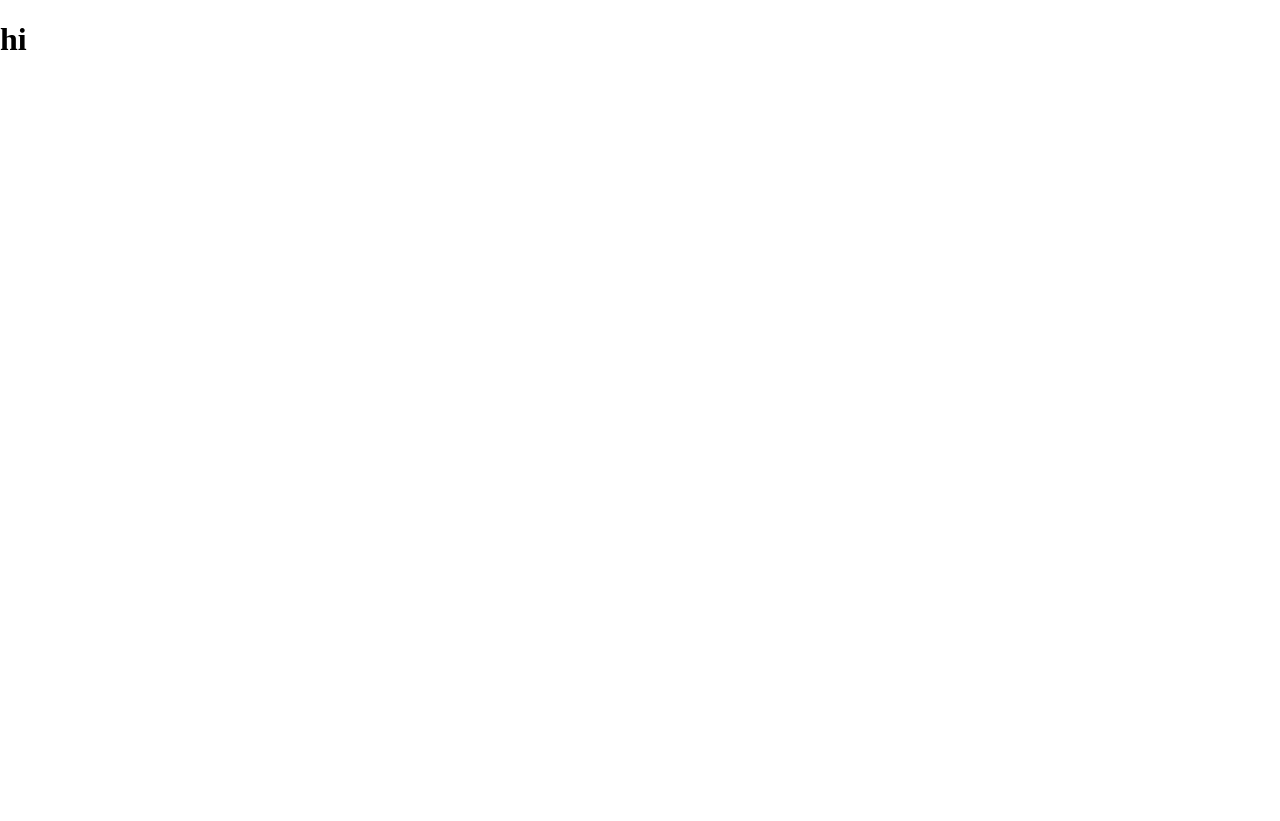
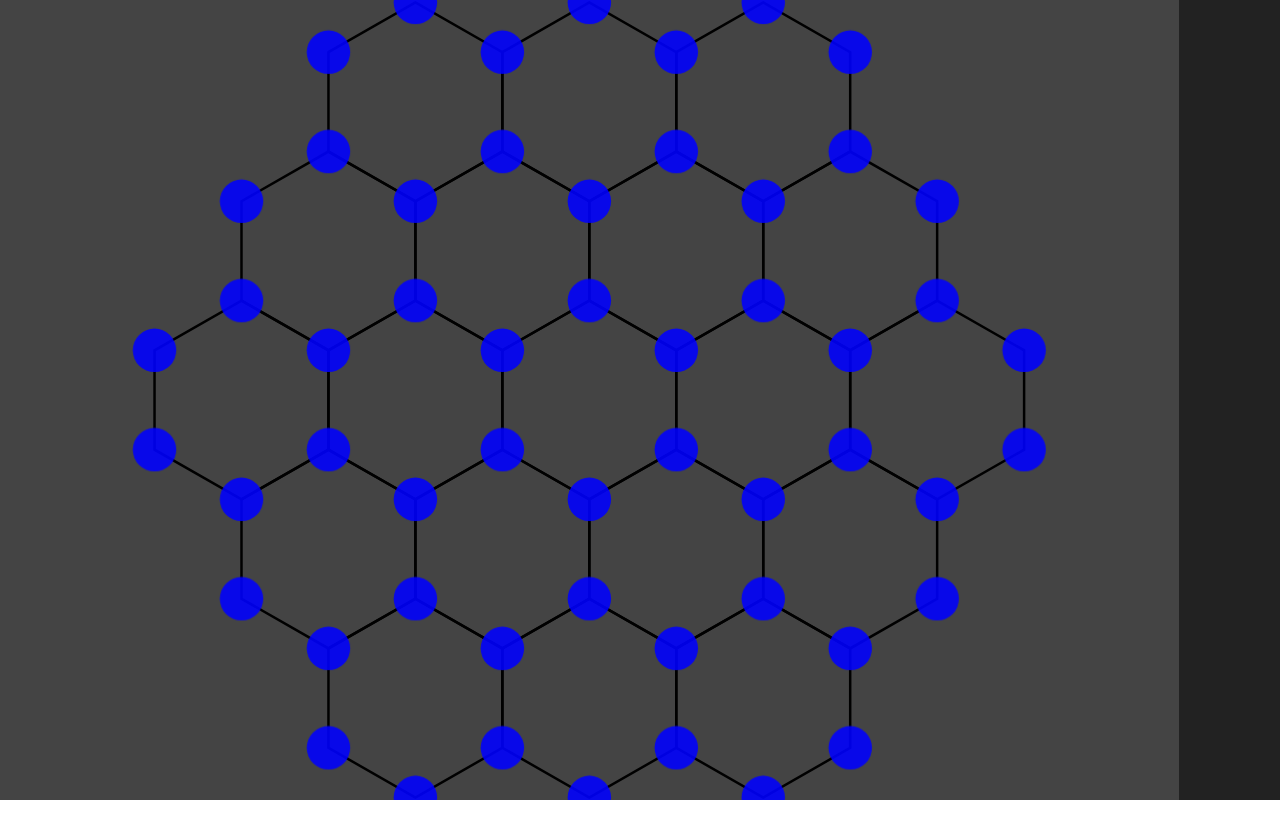
Before and after one commit to kangp3/catan, a React app in the folder js/: page / in a window 1280 px wide. Built offline with nearby package versions, Linux system fonts and the light colour scheme.

Commit message:
Translate Play to TSX

```diff
--- a/js/src/containers/App.tsx
+++ b/js/src/containers/App.tsx
@@ -1,8 +1,10 @@
 import * as React from 'react';
+
+import Play from 'containers/Play';
 
 class App extends React.Component<{}, {}> {
   render() {
-    return <h1>hi</h1>;
+    return <Play />;
   }
 }
 
--- a/js/src/containers/Play/index.js
+++ b/js/src/containers/Play/index.tsx
@@ -1,11 +1,11 @@
-import React from 'react';
+import * as React from 'react';
 
 import Game from 'containers/Game';
 import Chat from 'containers/Chat';
 
 import styles from './styles.scss';
 
-class Play extends React.Component {
+class Play extends React.Component<{}, {}> {
   render() {
     return (
       <div className={styles.play}>
```
